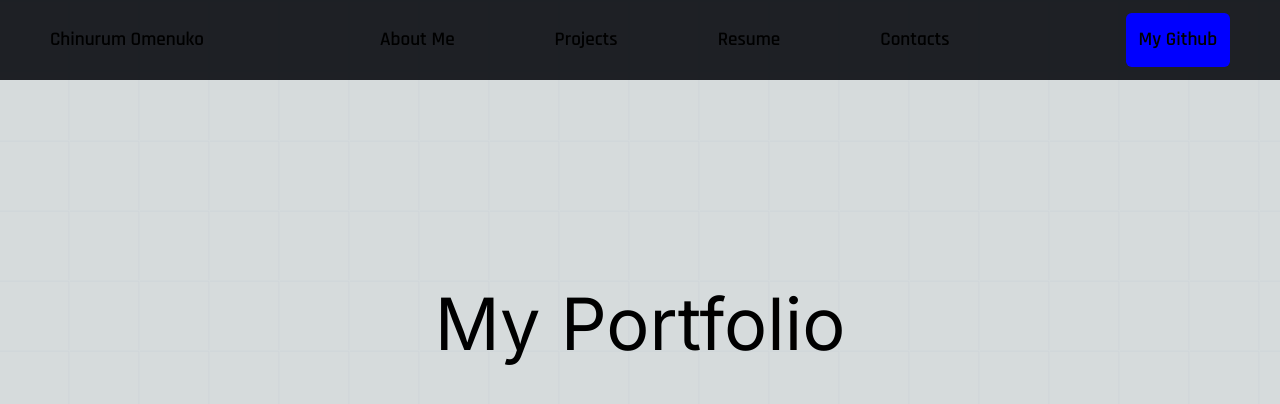
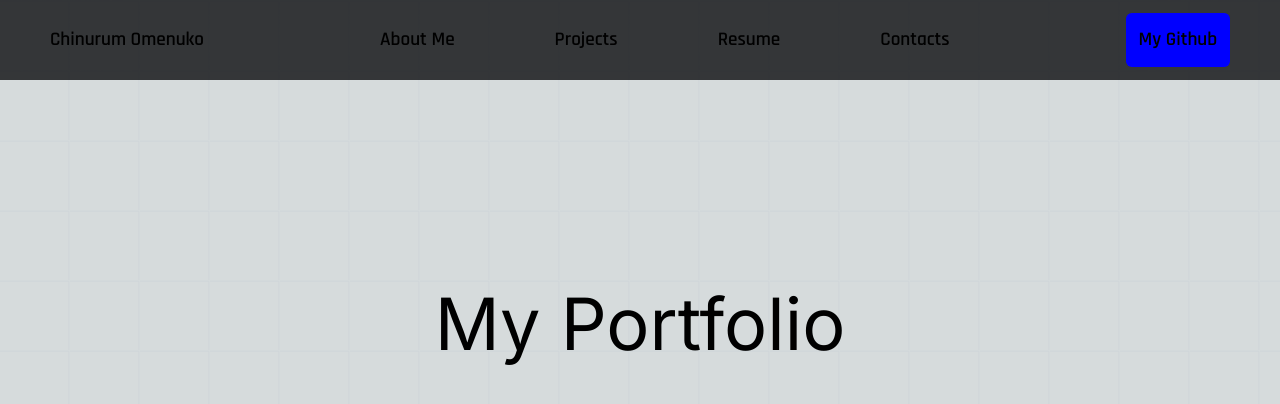
Before and after one commit to Chinurum-Omenuko/my-portfolio, a Next.js app: page / in a window 1280 px wide. Shown: the top 404 px of the page. Built offline with nearby package versions, Linux system fonts and the light colour scheme.

Commit message:
changes header color and adds blur

```diff
--- a/app/components/Header/HeaderStyle.css
+++ b/app/components/Header/HeaderStyle.css
@@ -3,8 +3,9 @@ header
 {
     min-width: 100%;
     min-height: 5rem;
-    background-color: #0b0e13e8;
+    background-color: rgba(11, 12, 15, 0.797);
     position: fixed;
+    backdrop-filter: blur(60px);
 }
 
 a
```
